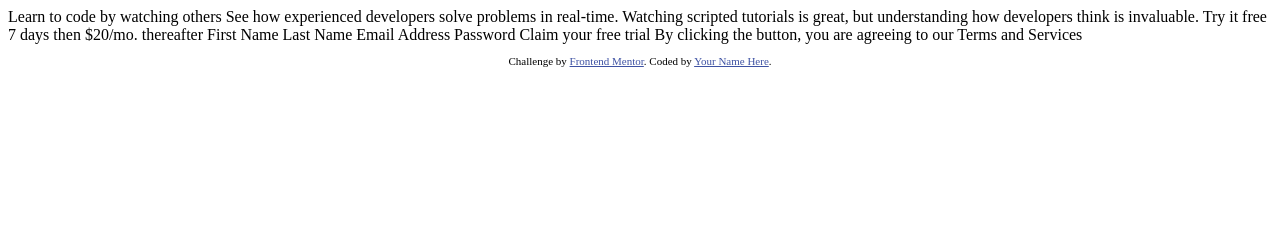
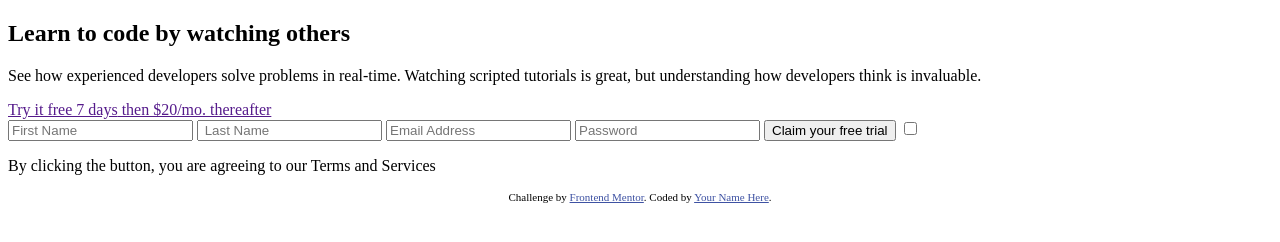
Before and after one commit to CKMolinga/Frontend-Mentor-Challenges, a plain HTML site: page intro-component-with-signup-form-master/index.html in a window 1280 px wide. Drawn offline with Linux system fonts and the light colour scheme.

Commit message:
Added website content and structure

```diff
--- a/intro-component-with-signup-form-master/index.html
+++ b/intro-component-with-signup-form-master/index.html
@@ -1,41 +1,82 @@
-<!DOCTYPE html>
+<!doctype html>
 <html lang="en">
   <head>
-  <meta charset="UTF-8">
-  <meta name="viewport" content="width=device-width, initial-scale=1.0"> <!-- displays site properly based on user's device -->
+    <meta charset="UTF-8" />
+    <meta name="viewport" content="width=device-width, initial-scale=1.0" />
+    <!-- displays site properly based on user's device -->
 
-  <link rel="icon" type="image/png" sizes="32x32" href="./images/favicon-32x32.png">
+    <link
+      rel="icon"
+      type="image/png"
+      sizes="32x32"
+      href="./images/favicon-32x32.png"
+    />
 
     <title>Frontend Mentor | Intro component with sign up form</title>
 
     <!-- Feel free to remove these styles or customise in your own stylesheet 👍 -->
     <style>
-    .attribution { font-size: 11px; text-align: center; }
-    .attribution a { color: hsl(228, 45%, 44%); }
+      .attribution {
+        font-size: 11px;
+        text-align: center;
+      }
+      .attribution a {
+        color: hsl(228, 45%, 44%);
+      }
     </style>
   </head>
   <body>
-
-  Learn to code by watching others
-
-  See how experienced developers solve problems in real-time. Watching scripted tutorials is great,
-  but understanding how developers think is invaluable.
-
-  Try it free 7 days then $20/mo. thereafter
-
-  First Name
-  Last Name
-  Email Address
-  Password
-
-  Claim your free trial
-
+    <section class="flex-container">
+      <div class="left-container intro-section">
+        <h1>Learn to code by watching others</h1>
+        <p>
+          See how experienced developers solve problems in real-time. Watching
+          scripted tutorials is great, but understanding how developers think is
+          invaluable.
+        </p>
+      </div>
+      <div class="right-container form-section">
+        <a href=""><span>Try it free 7 days</span> then $20/mo. thereafter </a>
+        <form action="">
+          <input
+            type="text"
+            name="first-name"
+            id="first-name"
+            placeholder="First Name"
+          />
+          <input
+            type="text"
+            name="last-name"
+            id="last-name"
+            placeholder=" Last Name"
+          />
+          <input
+            type="email"
+            name="email"
+            id="email"
+            placeholder="Email Address"
+          />
+          <input
+            type="password"
+            name="password"
+            id="password"
+            placeholder="Password"
+          />
+          <input type="submit" value="Claim your free trial" />
+          <input type="checkbox" name="terms" id="terms" />
+          <p>
             By clicking the button, you are agreeing to our Terms and Services
+          </p>
+        </form>
+      </div>
+    </section>
 
     <footer>
       <p class="attribution">
-      Challenge by <a href="https://www.frontendmentor.io?ref=challenge" target="_blank">Frontend Mentor</a>.
-      Coded by <a href="#">Your Name Here</a>.
+        Challenge by
+        <a href="https://www.frontendmentor.io?ref=challenge" target="_blank"
+          >Frontend Mentor</a
+        >. Coded by <a href="#">Your Name Here</a>.
       </p>
     </footer>
   </body>
```
Lines whose indentation alone changed are shown as unchanged.
